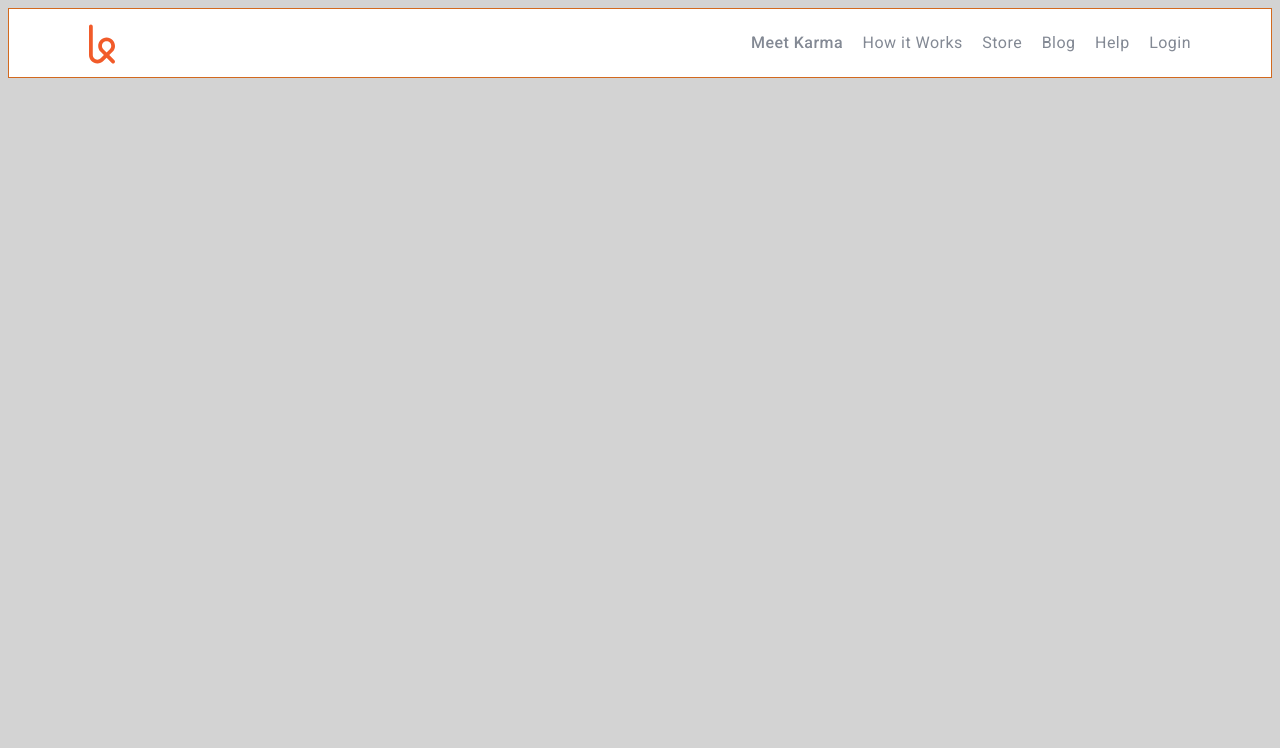
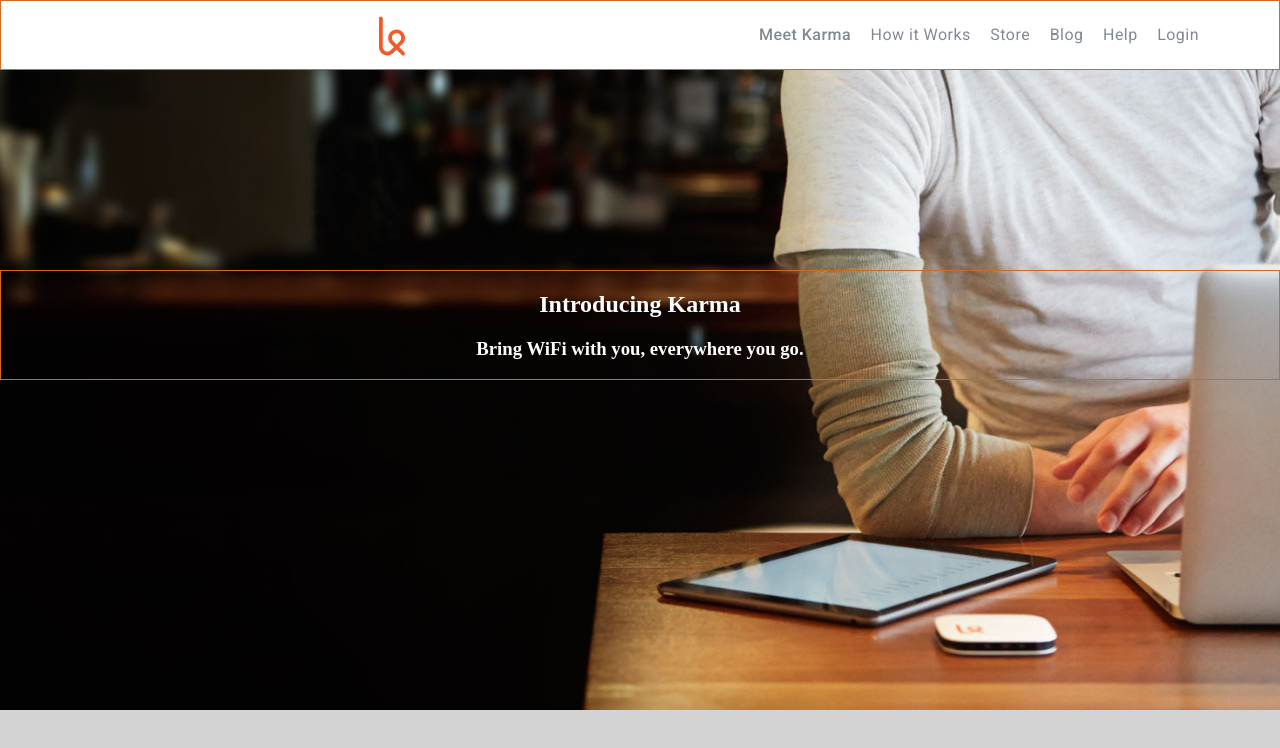
Before and after one commit to bjorkpeter/startup-landing-page-clone, a plain HTML site: page index.html in a window 1280 px wide. Drawn offline with Linux system fonts and the light colour scheme.

Commit message:
Self-Attempt at Background Image
Just before walk-through

```diff
--- a/css/style.css
+++ b/css/style.css
@@ -1,5 +1,8 @@
 body {
 	background-color: LightGray;
+	margin: 0;
+	padding: 0;
+	border: 0;
 	}
 div {
 	border: 1px solid Chocolate;
@@ -58,3 +61,20 @@ ol, li {
 	color: #4c5058;
 	font-weight: 500;
 }
+
+/* Introduction Section */
+
+.introduction {
+	background-image: url("../images/first-background.jpg");
+	background-position: center bottom;
+	background-repeat: no-repeat;
+	background-size: cover;
+	height: 40em;
+	overflow: auto;
+}
+
+.content {
+	text-align: center;
+	color: White;
+	margin-top: 200px;
+}
--- a/index.html
+++ b/index.html
@@ -21,5 +21,11 @@
         	<img class="logo" src="images/karma-logo.svg" alt="Karma" width="26" style="height: 70px;">
         </div>
     </nav>
+    <section class="introduction">
+    	<div class="content">
+    		<h1>Introducing Karma</h1>
+    		<h3>Bring WiFi with you, everywhere you go.</h3>
+    	</div>
+    </section>
 </body>
 </html>
```
Also changed, not shown: images/first-background.jpg (added).
